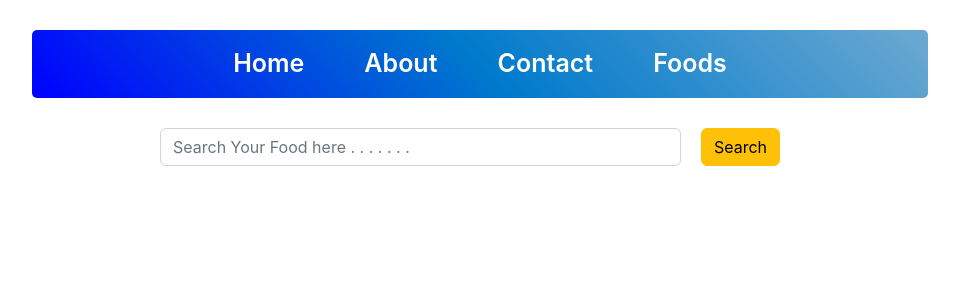
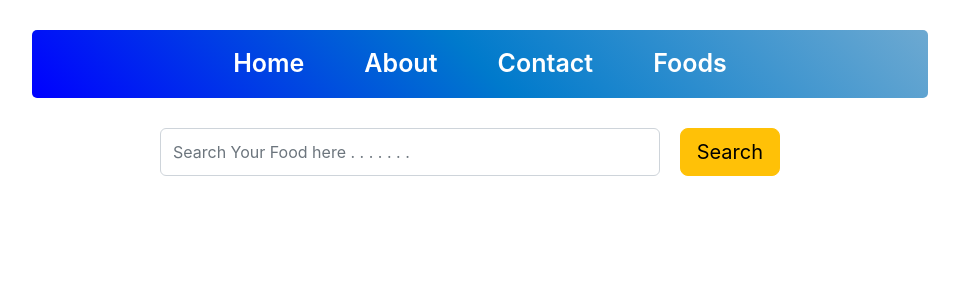
Before and after one commit to shafik720/meal-db-with-react-router---1, a React (Create React App) app: page / in a window 1280 px wide. Shown: the top 300 px of the page, without its empty margins (160-1119 px from the left). Built offline with nearby package versions, Linux system fonts and the light colour scheme; the HTML template or start-up script is replaced by a standard one.

Commit message:
heldsfgs

```diff
--- a/src/Componets/Food/Food.js
+++ b/src/Componets/Food/Food.js
@@ -3,15 +3,18 @@ import { Button, Form } from 'react-bootstrap';
 import './Food.css'
 
 const Food = () => {
+    function showFood(e){
+        console.log(e.target.value);
+    }
     return (
         <div>
             <div className="search-div col-lg-6">
                 <Form.Control
                     placeholder="Search Your Food here . . . . . . ."
                     aria-label="Recipient's username"
-                    aria-describedby="basic-addon2"
+                    aria-describedby="basic-addon2" onChange={showFood}
                 />
-                <Button variant="warning">Search</Button>
+                <Button variant="warning" className="btn-lg">Search</Button>
             </div>
         </div>
     );
```
